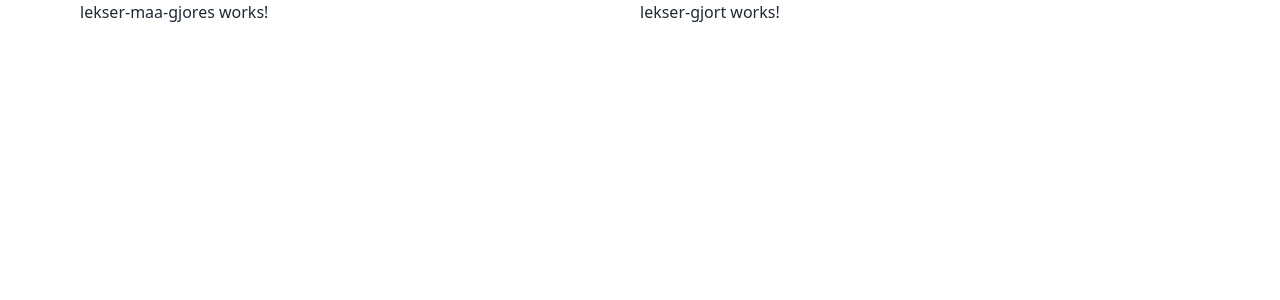
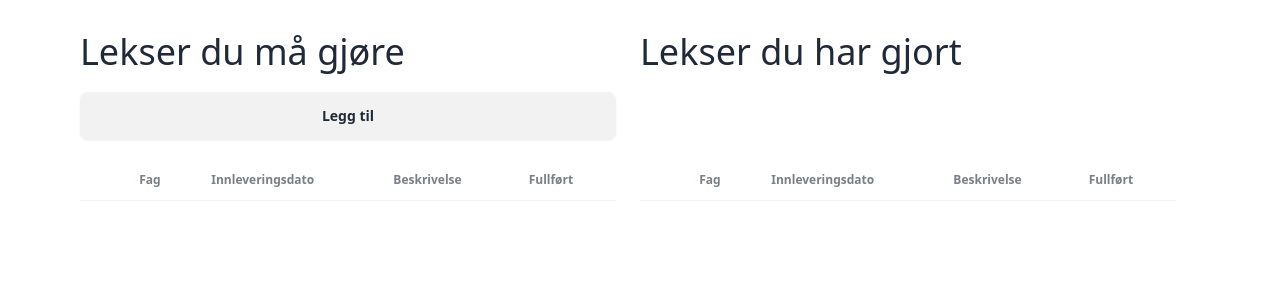
Before and after one commit to Olahben/Leksehjelp, an Angular app: page / in a window 1280 px wide. Shown: the top 300 px of the page. Built offline with nearby package versions, Linux system fonts and the light colour scheme.

Commit message:
Add content

```diff
--- a/src/app/lekser-gjort/lekser-gjort.component.html
+++ b/src/app/lekser-gjort/lekser-gjort.component.html
@@ -1 +1,14 @@
-<p>lekser-gjort works!</p>
+<div class="mt-8 w-full flex justify-start flex-col gap-5">
+    <h1 class="text-4xl font-medium mb-[68px]">Lekser du har gjort</h1>
+    <table class="table">
+        <thead>
+            <tr>
+                <th></th>
+                <th>Fag</th>
+                <th>Innleveringsdato</th>
+                <th>Beskrivelse</th>
+                <th>Fullført</th>
+            </tr>
+        </thead>
+    </table>
+</div>
--- a/src/app/lekser-maa-gjores/lekser-maa-gjores.component.html
+++ b/src/app/lekser-maa-gjores/lekser-maa-gjores.component.html
@@ -1 +1,15 @@
-<p>lekser-maa-gjores works!</p>
+<div class="mt-8 w-full flex justify-start flex-col gap-5">
+    <h1 class="text-4xl font-medium">Lekser du må gjøre</h1>
+    <button class="btn">Legg til</button>
+    <table class="table">
+        <thead>
+            <tr>
+                <th></th>
+                <th>Fag</th>
+                <th>Innleveringsdato</th>
+                <th>Beskrivelse</th>
+                <th>Fullført</th>
+            </tr>
+        </thead>
+    </table>
+</div>
```
